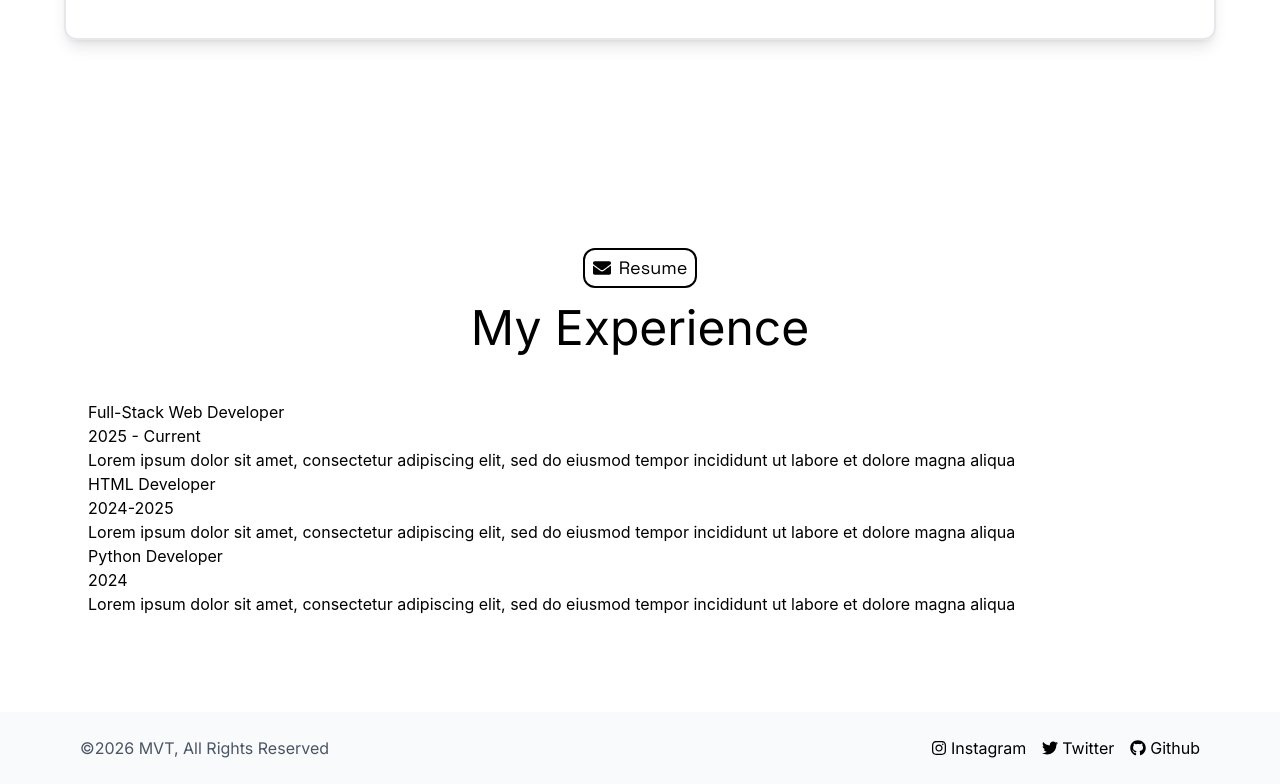
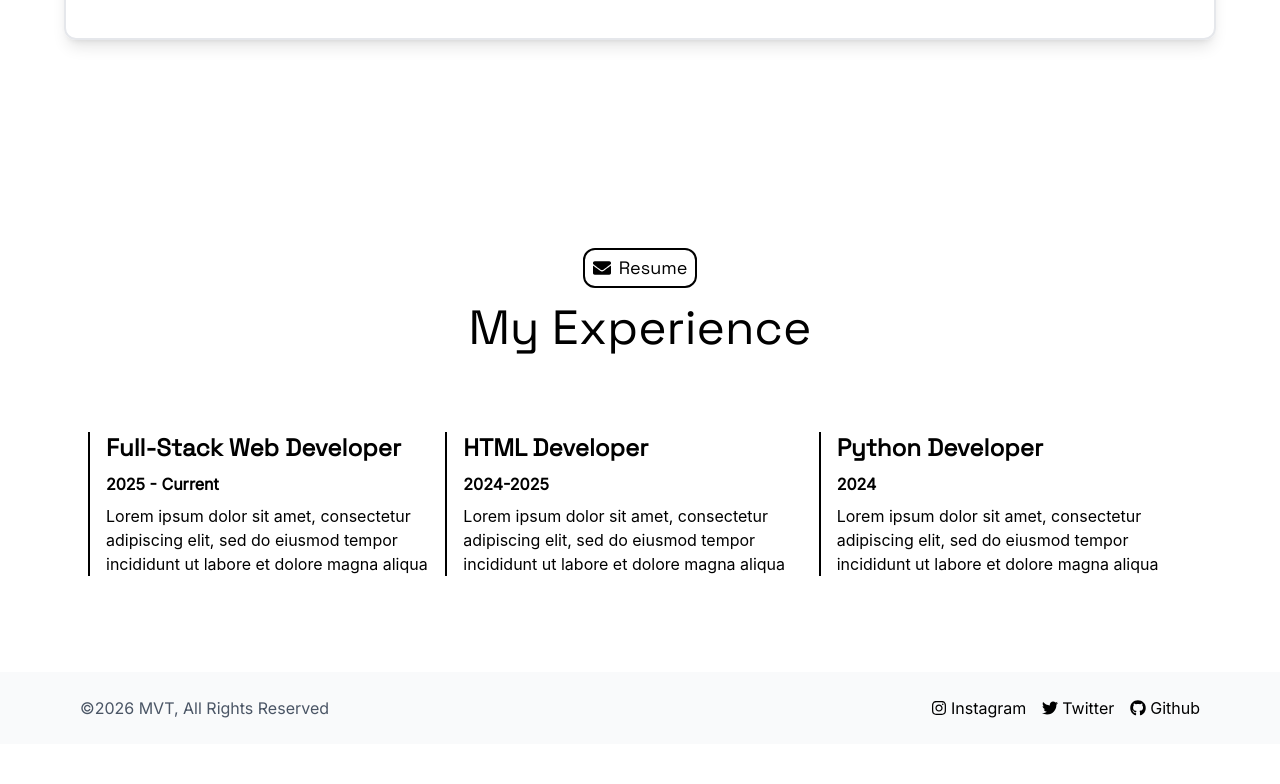
Before and after one commit to marvelTtihu/marvelTtihu, a React (Vite) app: page /about in a window 1280 px wide. Shown: the part 776-1560 px from the top of the page. After the commit the page ends 1520 px from the top, so only its background shows below. Built offline with nearby package versions, Linux system fonts and the light colour scheme.

Commit message:
wip: build Experience layout

```diff
--- a/src/pages/About/section/Experience.jsx
+++ b/src/pages/About/section/Experience.jsx
@@ -5,27 +5,28 @@ function Experience() {
         <section>
             <div className="mx-auto px-6 py-24 max-w-6xl">
                 <h2 className="mx-auto flex items-center text-base gap-2 md:text-lg mb-4 border-2 px-2 py-1 max-w-max rounded-xl font-space"><FaEnvelope /> Resume</h2>
-                <h2 className="text-center mb-12 text-3xl md:text-5xl font-inter">
+                <h2 className="text-center mb-20 text-3xl md:text-5xl font-space">
                     My Experience
                 </h2>
-
-                <article>
-                    <h3>Full-Stack Web Developer</h3>
-                    <p>2025 - Current</p>
+                <div className='border-l-2 px-4 flex flex-col md:flex-row'>
+                    <article className='mb-8 md:mb-0 md:mr-4'>
+                        <h3 className='text-xl md:text-2xl mb-2 font-space font-bold'>Full-Stack Web Developer</h3>
+                        <p className='font-semibold font-inter mb-2'>2025 - Current</p>
                         <p>Lorem ipsum dolor sit amet, consectetur adipiscing elit, sed do eiusmod tempor incididunt ut labore et dolore magna aliqua</p>
                     </article>
 
-                <article>
-                    <h3>HTML Developer</h3>
-                    <p>2024-2025</p>
+                    <article className='mb-8 md:mb-0 md:mr-4 md:border-l-2 md:px-4'>
+                        <h3 className='text-xl md:text-2xl mb-2 font-space font-bold'>HTML Developer</h3>
+                        <p className='font-semibold font-inter mb-2'>2024-2025</p>
                         <p>Lorem ipsum dolor sit amet, consectetur adipiscing elit, sed do eiusmod tempor incididunt ut labore et dolore magna aliqua</p>
                     </article>
 
-                <article>
-                    <h3>Python Developer</h3>
-                    <p>2024</p>
+                    <article className='md:border-l-2 md:px-4'>
+                        <h3 className='text-xl md:text-2xl mb-2 font-space font-bold'>Python Developer</h3>
+                        <p className='font-semibold font-inter mb-2'>2024</p>
                         <p>Lorem ipsum dolor sit amet, consectetur adipiscing elit, sed do eiusmod tempor incididunt ut labore et dolore magna aliqua</p>
                     </article>
+                </div>
             </div>
         </section>
     );
```
Lines whose indentation alone changed are shown as unchanged.
